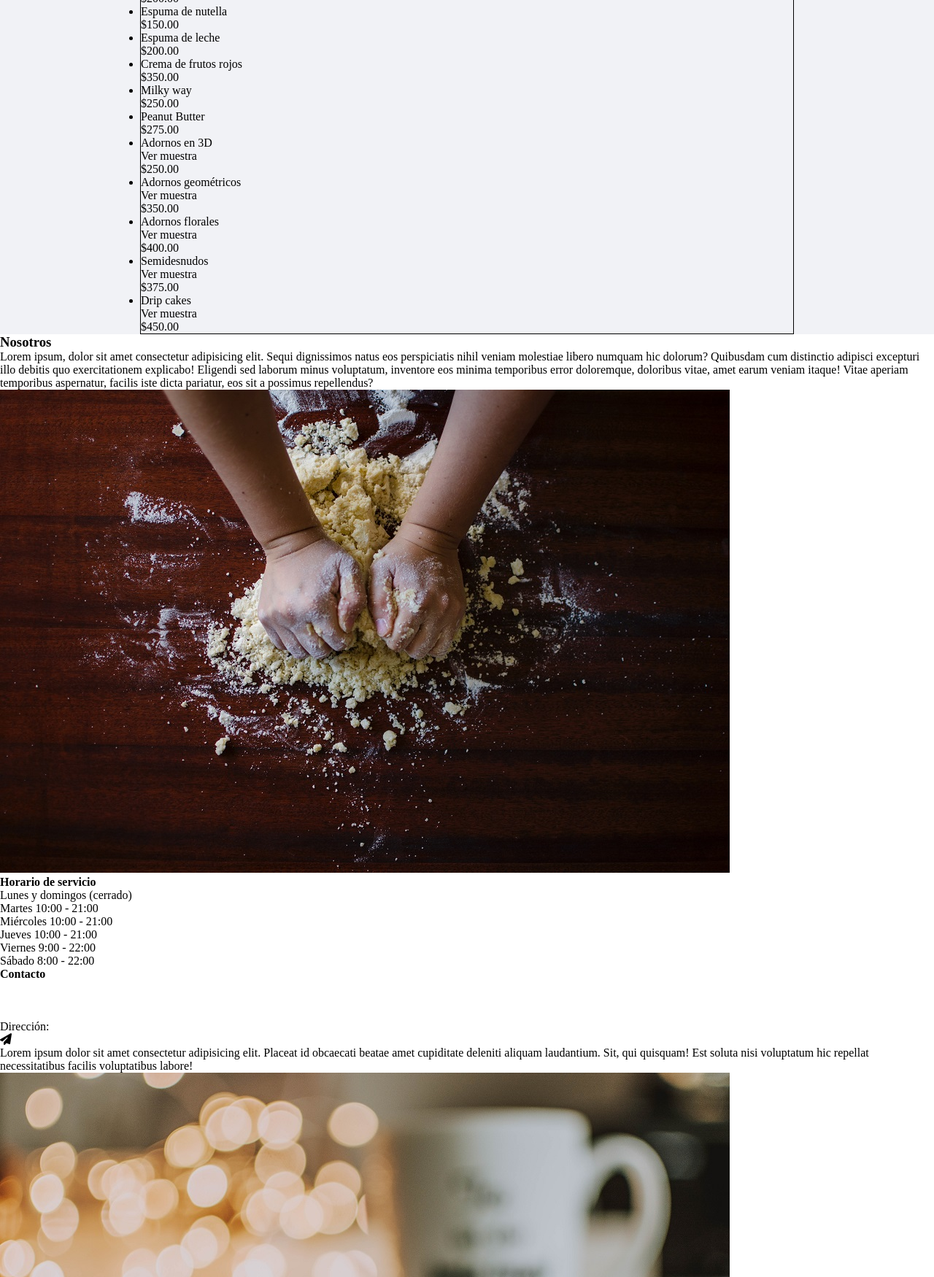
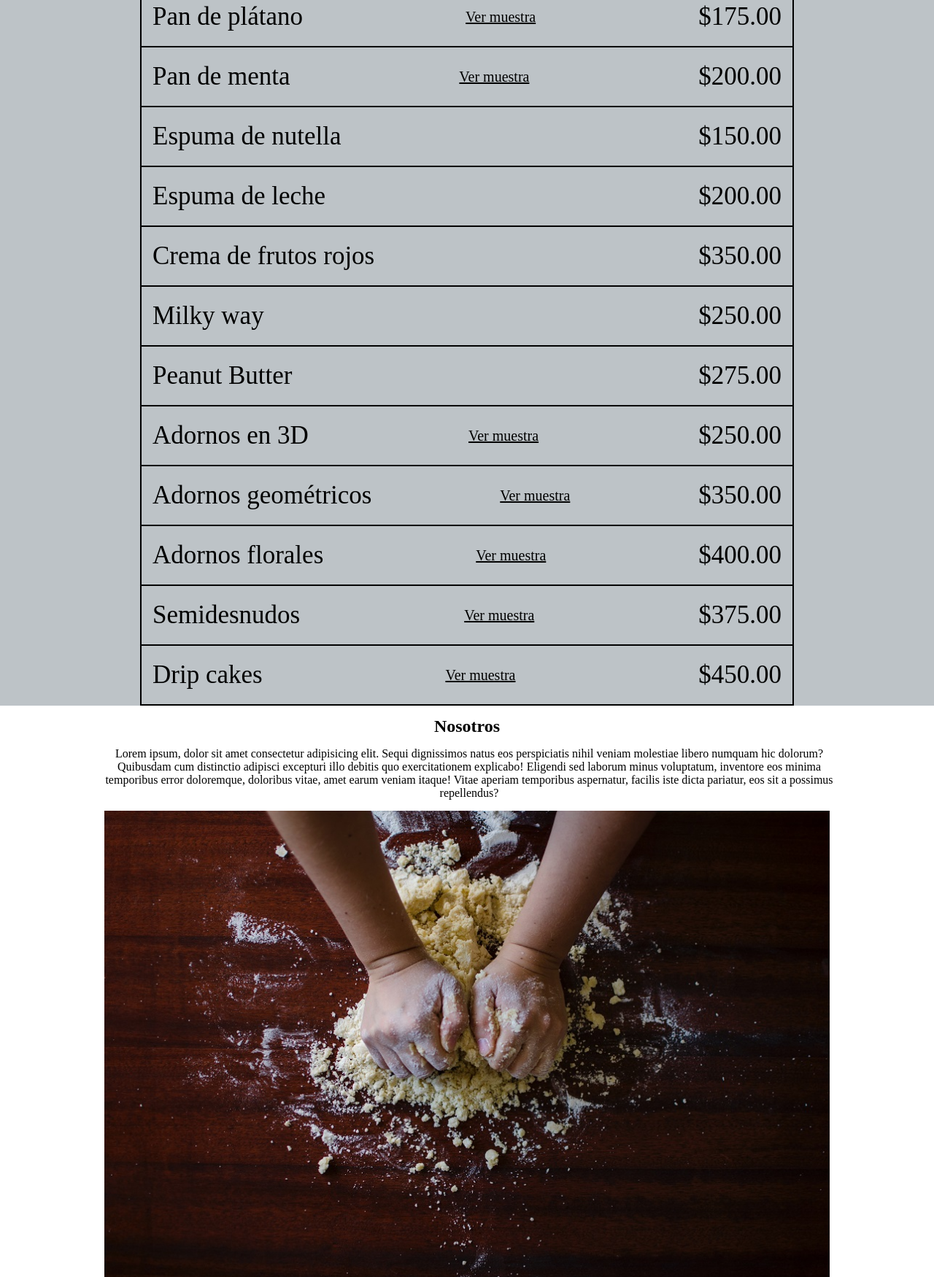
Before and after one commit to MikoVelascoRamirez/HTMLProgramacionFrontend, a plain HTML site: page index.html in a window 1280 px wide. Shown: the part 1050-2800 px from the top of the page at 73% size. Drawn offline with Linux system fonts and the light colour scheme.

Commit message:
style: adding index styles

```diff
--- a/css/styles.css
+++ b/css/styles.css
@@ -88,16 +88,99 @@ main > .anouncement > h1{
 #menu_card > .menu{
     width: 70%;
     border: 1px solid black;
+    margin-top: 10px;
 }
 
-#menu_card > .menu > .cake_parts{
-    display: flex;
-}
+#menu_card > .menu > .cake_parts{display: flex}
 
 #menu_card > .menu > .cake_parts > li{
-    background: tomato;
     list-style: none;
     padding-block: 30px;
     width: 33.33%;
     text-align: center;
 }
+
+#menu_card > .menu > .cake_parts > li{
+    border: 1px solid black;
+    font-size: 25px;
+}
+
+.list > ul > li{
+    list-style-type: none;
+    display: flex;
+    justify-content: space-between;
+    font-size: 35px;
+    padding-inline: 15px;
+    padding-block: 20px;
+    text-align: center;
+    border: 1px solid black;
+    align-items: center;
+}
+
+.list > ul > li > a{
+    font-size: 20px;
+    text-decoration: underline;
+}
+
+/* Acerca de */
+#about_us{
+    width: 80%;
+    display: flex;
+    flex-direction: column;
+    padding: 15px;
+    margin: 0 auto;
+}
+
+#menu_card{background: #bdc3c7}
+
+#about_us > h2{ text-align: center}
+
+#about_us > p{
+    width: 1000px;
+    text-align: center;
+    margin-block: 15px;
+}
+
+#about_us > #service_time{
+    width: 500px;
+    margin-top: 15px;
+}
+
+
+#about_us > #service_time > #hours{
+    list-style: none;
+    margin-top: 10px;
+    -webkit-column-count: 2;
+    -moz-column-count: 2;
+    column-count: 2;
+}
+
+/* Contacto */
+#contact{
+    margin-top: 45px;
+    display: flex;
+    flex-direction: column;
+    align-items : center;
+}
+
+
+#contact > h2{text-align: center}
+
+#contact > ul{
+    list-style: none;
+    -webkit-column-count: 2;
+    -moz-column-count: 2;
+    column-count: 2;
+    height: 80px;
+    margin-top: 35px;
+}
+
+#contact > img{width: 100%}
+
+#contact > a{margin-top: 35px}
+
+/* Footer */
+#footer{
+    text-align: center;
+    padding: 15px;
+}
--- a/index.html
+++ b/index.html
@@ -35,123 +35,95 @@
             </div>
 
             <section id="menu_card">
-                <h3>Menú</h3>
+                <h2>Menú</h2>
                 <div class="menu">
                     <ul class="cake_parts">
                         <li>Bases</li>
                         <li>Relleno</li>
                         <li>Adornos</li>
                     </ul>
-                    <div class="menu_cake_bases">
-                        <ul>
+                    <div class="list">
+                        <ul id="menu_cake_bases">
                             <li>
-                                <span>
                                 <p>Pan de chocolate</p>
                                 <a>Ver muestra</a>
                                 <p>$150.00</p>
-                                </span>
                             </li>
                             <li>
-                                <span>
                                 <p>Pan de naranja</p>
                                 <a>Ver muestra</a>
                                 <p>$150.00</p>
-                                </span>
                             </li>
                             <li>
-                                <span>
                                 <p>Pan de plátano</p>
                                 <a>Ver muestra</a>
                                 <p>$175.00</p>
-                                </span>
                             </li>
                             <li>
-                                <span>
                                 <p>Pan de menta</p>
                                 <a>Ver muestra</a>
                                 <p>$200.00</p>
-                                </span>
                             </li>
                         </ul>
                     </div>
-                    <div class="menu_cake_stuffings">
-                        <ul>
+                    <div class="list">
+                        <ul class="menu_cake_stuffings">
                             <li>
-                                <span>
                                 <p>Espuma de nutella</p>
                                 <p>$150.00</p>
-                                </span>
                             </li>
                             <li>
-                                <span>
                                 <p>Espuma de leche</p>
                                 <p>$200.00</p>
-                                </span>
                             </li>
                             <li>
-                                <span>
                                 <p>Crema de frutos rojos</p>
                                 <p>$350.00</p>
-                                </span>
                             </li>
                             <li>
-                                <span>
                                 <p>Milky way</p>
                                 <p>$250.00</p>
-                                </span>
                             </li>
                             <li>
-                                <span>
                                 <p>Peanut Butter</p>
                                 <p>$275.00</p>
-                                </span>
                             </li>
                         </ul>
                     </div>
-                    <div class="menu_cake_ornaments">
-                        <ul>
+                    <div class="list">
+                        <ul class="menu_cake_ornaments">
                             <li>
-                                <span>
                                 <p>Adornos en 3D</p>
                                 <a>Ver muestra</a>
                                 <p>$250.00</p>
-                                </span>
                             </li>
                             <li>
-                                <span>
                                 <p>Adornos geométricos</p>
                                 <a>Ver muestra</a>
                                 <p>$350.00</p>
-                                </span>
                             </li>
                             <li>
-                                <span>
                                 <p>Adornos florales</p>
                                 <a>Ver muestra</a>
                                 <p>$400.00</p>
-                                </span>
                             </li>
                             <li>
-                                <span>
                                 <p>Semidesnudos</p>
                                 <a>Ver muestra</a>
                                 <p>$375.00</p>
-                                </span>
                             </li>
                             <li>
-                                <span>
                                 <p>Drip cakes</p>
                                 <a>Ver muestra</a>
                                 <p>$450.00</p>
-                                </span>
                             </li>
                         </ul>
                     </div>
                 </div>
             </section>
 
-            <section class="about_us">
-                <h3>Nosotros</h3>
+            <section id="about_us">
+                <h2>Nosotros</h2>
                 <p>Lorem ipsum, dolor sit amet consectetur adipisicing elit. Sequi dignissimos natus eos perspiciatis
                     nihil veniam molestiae libero numquam hic dolorum? Quibusdam cum distinctio adipisci excepturi illo
                     debitis quo exercitationem explicabo!
@@ -161,9 +133,9 @@
                 </p>
                 <img src="./assets/img/about.jpg" />
 
-                <section class="service_time">
+                <section id="service_time">
                     <h4>Horario de servicio</h4>
-                    <ul class="hours">
+                    <ul id="hours">
                         <li>Lunes y domingos (cerrado)</li>
                         <li>Martes 10:00 - 21:00</li>
                         <li>Miércoles 10:00 - 21:00</li>
@@ -173,26 +145,24 @@
                     </ul>
                 </section>
 
-                <section class="contact" id="contact">
-                    <h4>Contacto</h4>
+                <section id="contact">
+                    <h2>Contacto</h2>
                     <ul>
-                        <li></li>
-                        <li></li>
-                        <li></li>
+                        <li><b>Teléfono:</b> 1234567890</li>
+                        <li><b>WhatsApp:</b> 0987654321</li>
+                        <li><b>Instagram:</b> @the_bakery_of_momma</li>
                         <li>
-                            <p>Dirección:</p>
-                            <span>
+                            <b>Dirección</b>
+                            <p>
                                 <i class="fa-solid fa-paper-plane"></i>
-                                <p>
                                 Lorem ipsum dolor sit amet consectetur
-                                    adipisicing elit. Placeat id obcaecati beatae amet cupiditate deleniti aliquam
-                                    laudantium. Sit, qui quisquam! Est soluta nisi voluptatum hic repellat necessitatibus
-                                    facilis voluptatibus labore!
+                                adipisicing elit.
+                                Lorem ipsum dolor sit amet consectetur
+                                adipisicing elit.
                             </p>
-                            </span>
                         </li>
                     </ul>
-                    <img src="./assets/img/map.jpg"/>
+                    <img src="./assets/img/map.jpg" />
                     <a href="./views/order.html"><button>¡Quiero un pastel!</button></a>
                 </section>
             </section>
```
Also changed, not shown: views/order.html (+2 -1 lines), css/order.css (added). Lines whose indentation alone changed are shown as unchanged.
